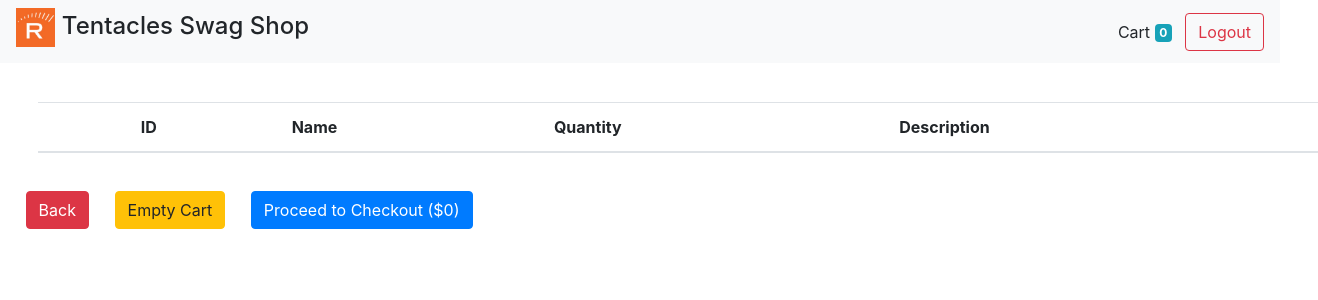
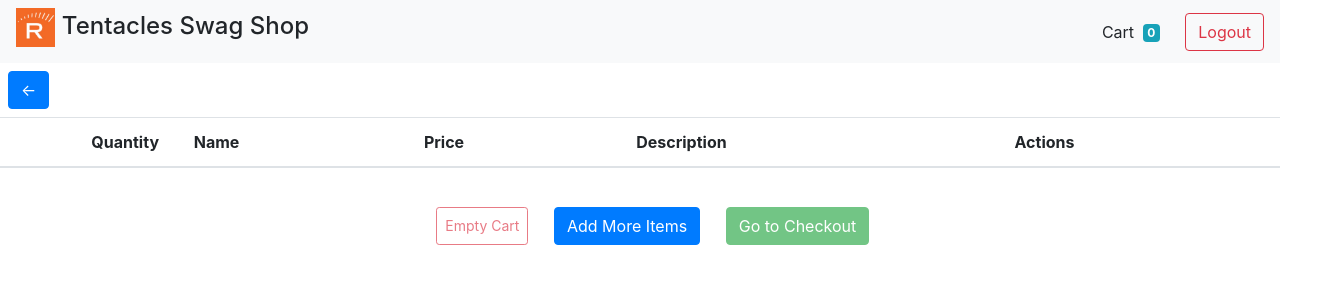
Before and after one commit to ECommerceAppTeamB/P3UI-TeamB, an Angular app in the folder ECommerce.UI/: page /cart in a window 1280 px wide. Shown: the top 300 px of the page, 1318 px wide, since content can reach past the window. Built offline with nearby package versions, Linux system fonts and the light colour scheme.

Commit message:
Fix cart total bug, moved total to top of page

```diff
--- a/ECommerce.UI/src/app/components/cart/cart.component.css
+++ b/ECommerce.UI/src/app/components/cart/cart.component.css
@@ -1,9 +1,13 @@
-.table
-{
+.table {
     margin: 3%;
 }
 
-.btn
-{
+
+
+.btn {
     margin-left: 2%;
 }
+
+button[disabled] {
+    cursor: not-allowed;
+}
--- a/ECommerce.UI/src/app/components/cart/cart.component.html
+++ b/ECommerce.UI/src/app/components/cart/cart.component.html
@@ -1,24 +1,34 @@
 <app-navbar></app-navbar>
-<table class="table table-striped" id="cart-table">
+<button class="btn m-2" [class.btn-primary]="totalPrice == 0" [class.btn-outline-primary]="totalPrice > 0" [routerLink]="['/home']">←</button>
+<div *ngIf="totalPrice > 0" class="alert w-50 alert-success mx-auto text-center">Total: ${{totalPrice.toFixed(2)}}</div>
+<table class="table table-striped mx-auto mt-0" id="cart-table">
   <thead>
     <tr>
       <th></th>
-        <th scope="col">ID</th>
+      <th scope="col" style="width: 8%;">Quantity</th>
       <th scope="col">Name</th>
-        <th scope="col">Quantity</th>
+      <th scope="col">Price</th>
       <th scope="col">Description</th>
+      <th scope="col">Actions</th>
     </tr>
   </thead>
   <tbody id="cart-table-body">
     <tr *ngFor="let product of products;">
-            <td><button class="btn btn-warning"(click)="removeItem(product.product, product.quantity)">Remove Item</button></td>
-            <td>{{product.product.productId}}</td>
+      <td><button class="btn btn-warning" (click)="removeItem(product.product, product.quantity)">Remove Item</button></td>
+      <td>
+        <div class="d-flex">
+          <input type="number" class="form-control form-control-sm" [(ngModel)]="product.quantity" (ngModelChange)="updateQuantity(product, $event)">
+        </div>
+      </td>
       <td>{{product.product.productName}}</td>
-            <td>{{product.quantity}}</td>
-            <td>{{product.product.productDescription}}</td>
+      <td>{{product.product.productPrice}}</td>
+      <td class="text-muted">{{product.product.productDescription}}</td>
     </tr>
   </tbody>
 </table>
-<button class="btn btn-danger" [routerLink]="['/home']">Back</button>
-<button class="btn btn-warning" (click)="emptyCart()">Empty Cart</button>
-<button class="btn btn-primary" [routerLink]="['/checkout']">Proceed to Checkout (${{totalPrice}})</button>
+
+<div class="d-flex justify-content-center mb-3">
+  <button class="btn btn-sm btn-outline-danger" [disabled]="totalPrice == 0" (click)="emptyCart()">Empty Cart</button>
+  <button class="btn btn-primary" [routerLink]="['/home']">Add More Items</button>
+  <button class="btn btn-success" [routerLink]="['/checkout']" [disabled]="totalPrice == 0">Go to Checkout</button>
+</div>
--- a/ECommerce.UI/src/app/components/cart/cart.component.ts
+++ b/ECommerce.UI/src/app/components/cart/cart.component.ts
@@ -8,11 +8,11 @@ import { ProductService } from 'src/app/services/product.service';
   templateUrl: './cart.component.html',
   styleUrls: ['./cart.component.css']
 })
+
 export class CartComponent implements OnInit {
-
   products: {
     product: Product,
-    quantity: number
+    quantity: number;
   }[] = [];
   totalPrice!: number;
 
@@ -33,31 +33,32 @@ export class CartComponent implements OnInit {
   }
 
   emptyCart(): void {
-    let cart = {
+    this.products = [];
+    this.totalPrice = 0;
+    this.productService.setCart({
       cartCount: 0,
-      products: [],
-      totalPrice: 0.00
-    };
-    this.productService.setCart(cart);
-    this.router.navigate(['/home']);
+      products: this.products,
+      totalPrice: this.totalPrice
+    });
   }
 
   removeItem(product: Product, quantity: number): void {
 
-    if(product.productPrice*quantity <= 0){
+    if (product.productPrice * quantity <= 0) {
       this.totalPrice = 0;
-    }else{
+    } else {
       this.totalPrice -= (product.productPrice * quantity);
     }
-    if(this.totalPrice < 0){
-      this.totalPrice =0;
+    if (this.totalPrice < 0) {
+      this.totalPrice = 0;
     }
 
     this.products.forEach(
       (element) => {
-        if(element.product == product){
+        if (element.product == product) {
           this.products.pop();
-        }});
+        }
+      });
 
     let cart = {
       cartCount: this.products.length,
@@ -65,11 +66,25 @@ export class CartComponent implements OnInit {
       totalPrice: this.totalPrice
     };
     this.productService.setCart(cart);
-
-
-
-
-
   }
 
+  updateQuantity(product: { product: Product, quantity: number; }, quantity: number): void {
+    product.quantity = quantity;
+    this.recalculateTotalPrice();
   }
+
+  recalculateTotalPrice(): void {
+    this.totalPrice = 0;
+    this.products.forEach(
+      (product) => {
+        this.totalPrice += product.product.productPrice * product.quantity;
+      }
+    );
+  }
+
+  updateCart(product: Product, quantity: number): void {
+    let item = this.products.find(element => element.product == product);
+    item!.quantity = quantity;
+    this.recalculateTotalPrice();
+  }
+}
--- a/ECommerce.UI/src/app/components/navbar/navbar.component.html
+++ b/ECommerce.UI/src/app/components/navbar/navbar.component.html
@@ -4,9 +4,9 @@
         Tentacles Swag Shop
     </h4>
     <form class="form-inline">
-        <button class="btn btn-light" [routerLink]="['/cart']">
+        <button class="btn btn-light mx-2" [routerLink]="['/cart']">
             Cart
-            <span class="badge badge-info">{{cartCount}}</span>
+            <span class="badge badge-info mx-1">{{cartCount}}</span>
         </button>
         <button class="btn btn-outline-danger my-2 my-sm-0" (click)="logout();">Logout</button>
     </form>
--- a/ECommerce.UI/src/app/components/navbar/navbar.component.ts
+++ b/ECommerce.UI/src/app/components/navbar/navbar.component.ts
@@ -9,7 +9,7 @@ import { ProductService } from 'src/app/services/product.service';
   templateUrl: './navbar.component.html',
   styleUrls: ['./navbar.component.css']
 })
-export class NavbarComponent implements OnInit{
+export class NavbarComponent implements OnInit {
 
   cartCount!: number;
   subscription!: Subscription;
--- a/ECommerce.UI/src/app/components/product-card/product-card.component.html
+++ b/ECommerce.UI/src/app/components/product-card/product-card.component.html
@@ -1,31 +1,23 @@
-<div class="card" style="width: 18rem;">
-    <img class="card-img-top" [src]="productInfo.productImage" alt="Card image cap">
-    <div class="card-body">
-      <h5 class="card-title">{{productInfo.productName}}</h5>
-      <p class="card-text">{{productInfo.productDescription}}</p>
+<div class="card bg-light m-2">
+  <img class="card-img-top mx-auto my-3" [src]="productInfo.productImage" alt="Card image cap">
+  <h4 class="card-title mx-auto text-center font-weight-bold">{{productInfo.productName}}</h4>
+  <p class="card-text mx-auto text-center text-secondary">{{productInfo.productDescription}}</p>
+
+  <div class="input-group input-group-sm mb-3 d-flex justify-content-center">
+    <div class="input-group-prepend mr-2">
     </div>
-    <div class="input-group input-group-sm mb-3">
-      <div class="input-group-prepend">
-        <span class="input-group-text" id="inputGroup-sizing-sm">$</span>
-      </div>
-      <input type="number" class="form-control" aria-label="Sizing example input" [value]="productInfo.productPrice" aria-describedby="inputGroup-sizing-sm" disabled>
+    <span class="h3 text-center font-weight-bold">${{ productInfo.productPrice }}</span>
+  </div>
+
+  <div class="input-group input-group-sm mb-3 p-1">
+    <div class="input-group-prepend">
+      <span class="input-group-text" id="inputGroup-sizing-sm">Left in Stock</span>
     </div>
-    <div class="input-group input-group-sm mb-3">
-        <div class="input-group-prepend">
-          <span class="input-group-text" id="inputGroup-sizing-sm">Quantity in Stock</span>
-        </div>
-        <input type="number" class="form-control" aria-label="Sizing example input" [value]="productInfo.productQuantity" aria-describedby="inputGroup-sizing-sm" disabled>
-      </div>
-    <div class="input-group input-group-sm mb-3">
-      <div class="input-group-prepend">
-        <button class="btn btn-outline-success" (click)="addToCart(productInfo)">Add to Cart</button>
-      </div>
-      <input type="number" class="form-control" [(ngModel)]="quantity" aria-label="Sizing example input" aria-describedby="inputGroup-sizing-sm">
-      <div class="error" *ngIf="quantity <= 0">
-        <small id="quantityError" class="form-text text-danger">Quantity must be greater than 0</small>
-      </div>
-      <div class="error" *ngIf="quantity > productInfo.productQuantity">
-        <small id="quantityError" class="form-text text-danger">Quantity cannot exceed current stock</small>
-      </div>
+    <input type="number" class="form-control" [value]="productInfo.productQuantity" aria-describedby="inputGroup-sizing-sm" disabled>
+  </div>
+
+  <div class="input-group input-group-sm p-1">
+    <div class="input-group-prepend w-50">
+      <button id="add-to-cart" class="btn btn-success w-100" (click)="addToCart(productInfo)">Add to Cart</button>
     </div>
   </div>
--- a/ECommerce.UI/src/app/models/product.ts
+++ b/ECommerce.UI/src/app/models/product.ts
@@ -5,8 +5,9 @@ export class Product {
   productPrice: number;
   productDescription: string;
   productImage: string;
+  quantity!: number;
 
-    constructor (ProductId: number, ProductName: string, ProductQuantity: number, ProductDescription: string, ProductPrice: number, ProductImage: string) {
+  constructor(ProductId: number, ProductName: string, ProductQuantity: number, ProductDescription: string, ProductPrice: number, ProductImage: string) {
     this.productId = ProductId;
     this.productName = ProductName;
     this.productQuantity = ProductQuantity;
--- a/ECommerce.UI/src/app/services/product.service.ts
+++ b/ECommerce.UI/src/app/services/product.service.ts
@@ -8,7 +8,7 @@ interface Cart {
   cartCount: number;
   products: {
     product: Product,
-    quantity: number
+    quantity: number;
   }[];
   totalPrice: number;
 }
@@ -19,9 +19,10 @@ interface Cart {
 export class ProductService {
 
   private productUrl: string = "/api/product";
+  private cartCount = 0;
 
   private _cart = new BehaviorSubject<Cart>({
-    cartCount: 0,
+    cartCount: this.cartCount,
     products: [],
     totalPrice: 0.00
   });
@@ -36,18 +37,31 @@ export class ProductService {
     return this._cart.next(latestValue);
   }
 
+  setCartCount(count: number): void {
+    this.cartCount = count;
+    this._cart.next({
+      cartCount: this.cartCount,
+      products: this._cart.value.products,
+      totalPrice: this._cart.value.totalPrice
+    });
+  }
+
+  getCartCount(): number {
+    return this.cartCount;
+  }
+
   constructor(private http: HttpClient) { }
 
   public getProducts(): Observable<Product[]> {
-    return this.http.get<Product[]>(environment.baseUrl+this.productUrl, {headers: environment.headers, withCredentials: environment.withCredentials});
+    return this.http.get<Product[]>(environment.baseUrl + this.productUrl, { headers: environment.headers, withCredentials: environment.withCredentials });
   }
 
   public getSingleProduct(id: number): Observable<Product> {
-    return this.http.get<Product>(environment.baseUrl+id);
+    return this.http.get<Product>(environment.baseUrl + id);
   }
 
-  public purchase(products: {id:number, quantity:number}[]): Observable<any> {
+  public purchase(products: { id: number, quantity: number; }[]): Observable<any> {
     const payload = JSON.stringify(products);
-    return this.http.patch<any>(environment.baseUrl+this.productUrl, payload, {headers: environment.headers, withCredentials: environment.withCredentials})
+    return this.http.patch<any>(environment.baseUrl + this.productUrl, payload, { headers: environment.headers, withCredentials: environment.withCredentials });
   }
 }
```
Also changed, not shown: ECommerce.UI/src/app/components/checkout/checkout.component.html (+5 -5 lines), ECommerce.UI/src/app/components/product-card/product-card.component.css (+19 -4 lines). Lines whose indentation alone changed are shown as unchanged.
